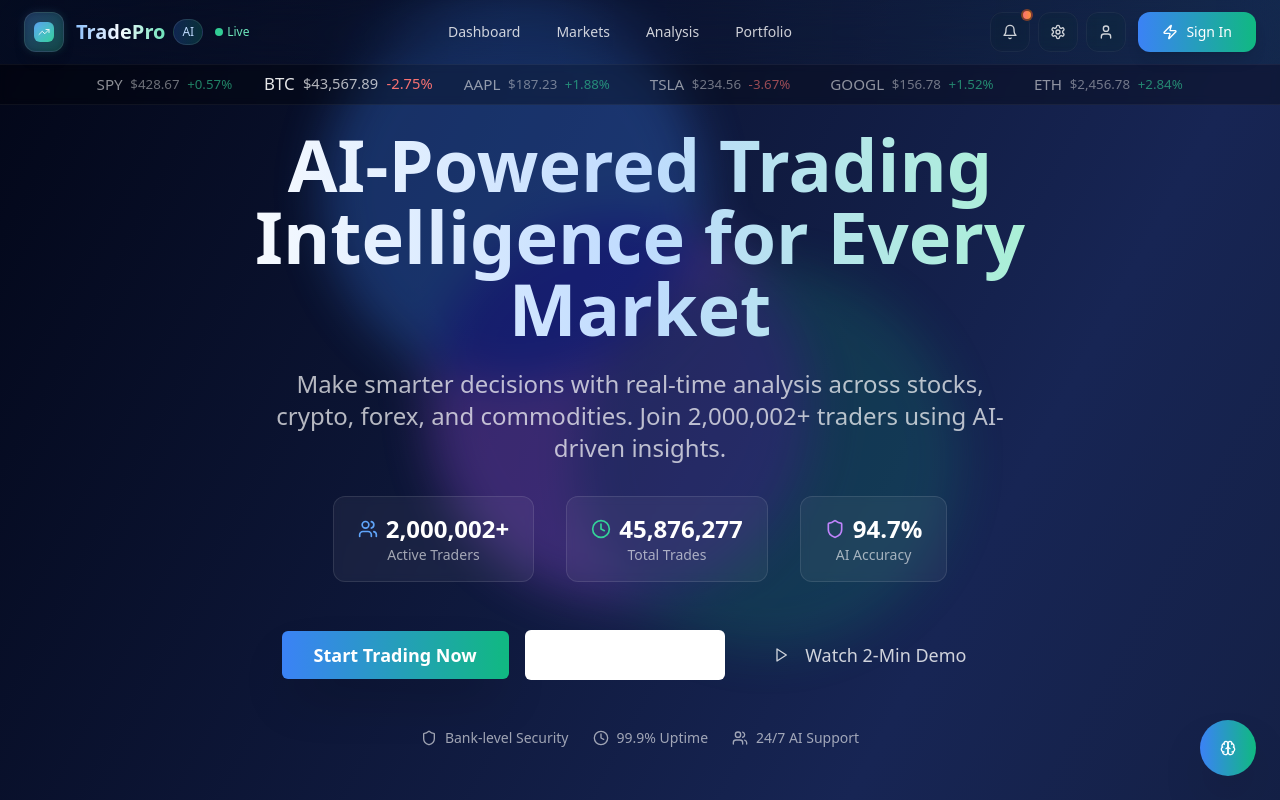
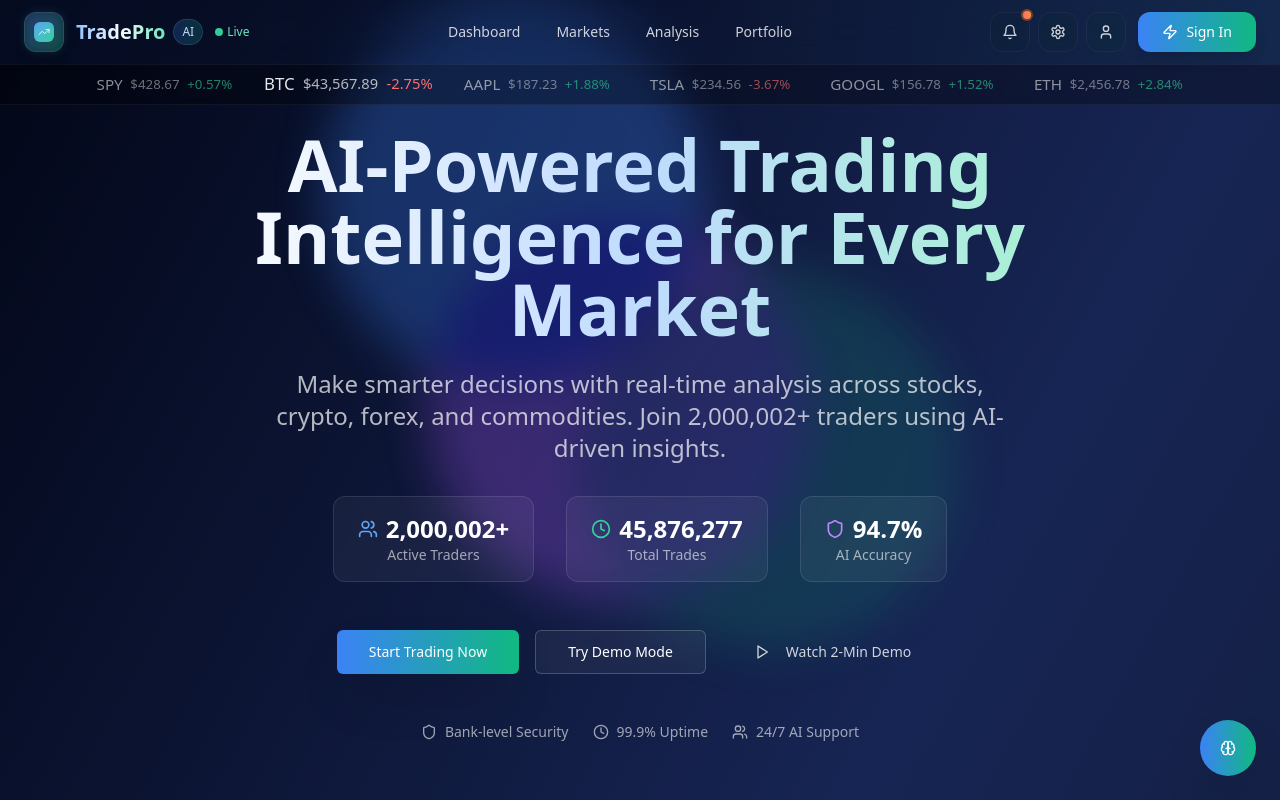
Before and after one commit to kaushalisreal/tradepro-ai-platform, a React (Vite) app: page / in a window 1280 px wide. Shown: the top 800 px of the page. Built offline with nearby package versions, Linux system fonts and the light colour scheme.

Commit message:
Fix: Improve button design consistency
Refactor button styles for better visual consistency and address design errors across the project.

```diff
--- a/src/components/HeroSection.tsx
+++ b/src/components/HeroSection.tsx
@@ -66,7 +66,7 @@ export const HeroSection: React.FC<HeroSectionProps> = ({ onDemoMode }) => {
           <div className="flex flex-col sm:flex-row gap-4 justify-center items-center mb-12">
             <Button
               size="lg"
-              className="bg-gradient-to-r from-blue-500 to-emerald-500 hover:from-blue-600 hover:to-emerald-600 text-white border-0 px-8 py-6 text-lg font-semibold shadow-2xl hover:shadow-blue-500/25 transition-all duration-300 hover:scale-105"
+              className="bg-gradient-to-r from-blue-500 to-emerald-500 hover:from-blue-600 hover:to-emerald-600 text-white border-0 shadow-2xl hover:shadow-blue-500/25 transition-all duration-300 hover:scale-105"
             >
               Start Trading Now
             </Button>
@@ -74,7 +74,7 @@ export const HeroSection: React.FC<HeroSectionProps> = ({ onDemoMode }) => {
             <Button
               size="lg"
               variant="outline"
-              className="border-white/20 text-white hover:bg-white/10 px-8 py-6 text-lg backdrop-blur-sm"
+              className="border-white/20 bg-white/5 text-white hover:bg-white/10 hover:text-white backdrop-blur-sm transition-all duration-300"
               onClick={onDemoMode}
             >
               Try Demo Mode
@@ -83,7 +83,7 @@ export const HeroSection: React.FC<HeroSectionProps> = ({ onDemoMode }) => {
             <Button
               size="lg"
               variant="ghost"
-              className="text-white/80 hover:text-white hover:bg-white/5 px-8 py-6 text-lg"
+              className="text-white/80 hover:text-white hover:bg-white/5 transition-all duration-300"
             >
               <Play className="w-5 h-5 mr-2" />
               Watch 2-Min Demo
```
